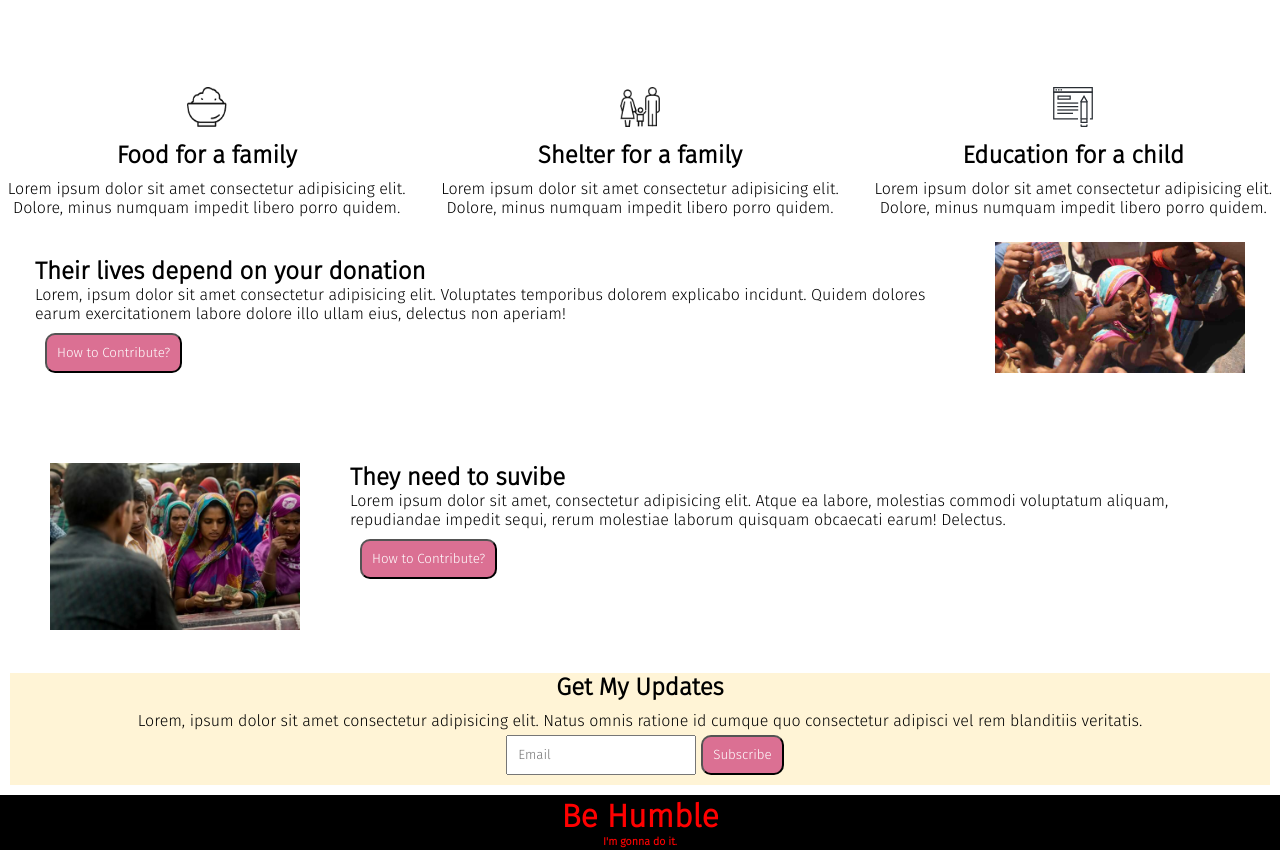
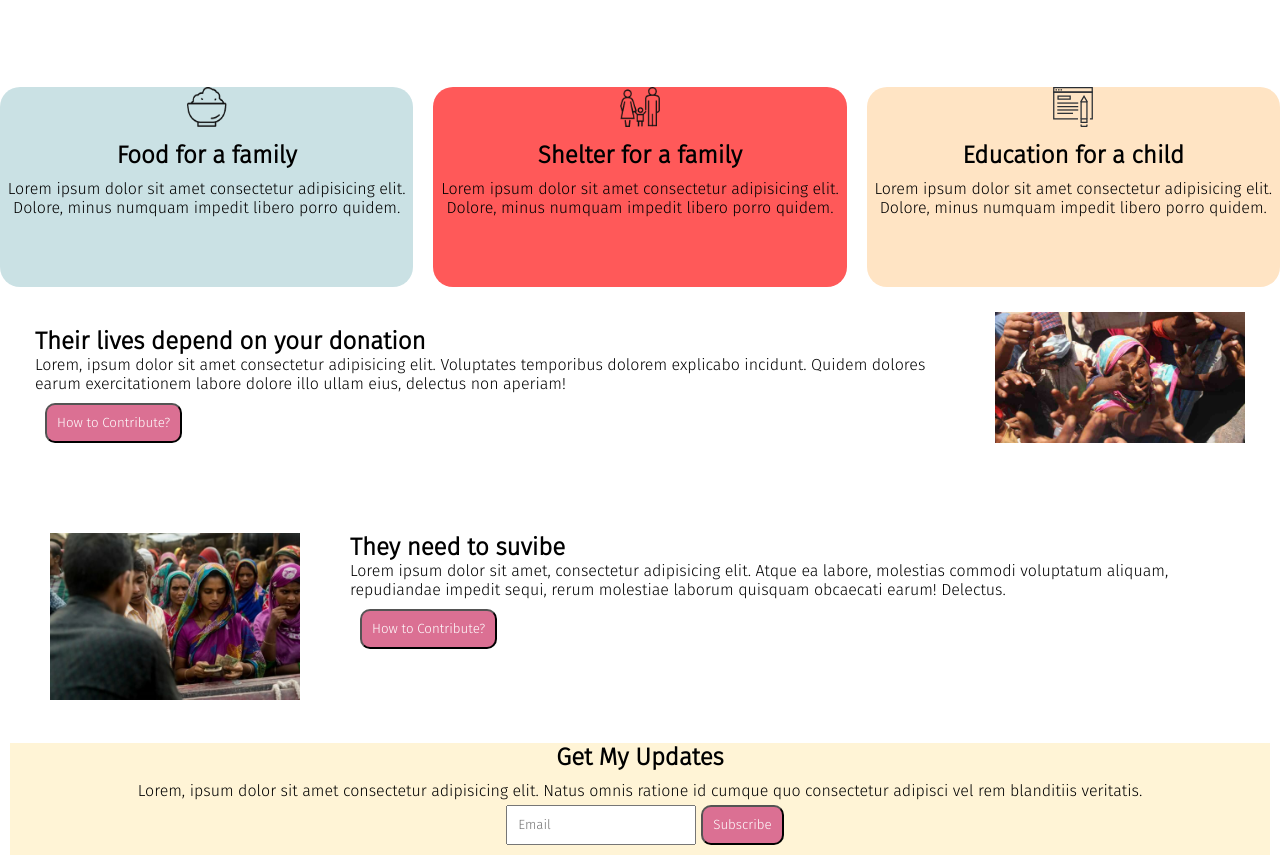
Before and after one commit to daasojib/donate-today, a plain HTML site: page index.html in a window 1280 px wide. Shown: the part 820-1684 px from the top of the page. Drawn offline with Linux system fonts and the light colour scheme.

Commit message:
add color

```diff
--- a/style.css
+++ b/style.css
@@ -92,6 +92,12 @@
           gap: 20px;
 }
 
+.con-card1{
+          background-color: rgba(79, 157, 166, 0.3);
+          height: 200px;
+          border-radius: 20px;
+}
+
 .con-card1 h2{
           margin: 10px;
 
@@ -102,6 +108,13 @@
           height: 40px;
 }
 
+.con-card2{
+          background-color: rgba(79, 157, 166, 0.3);
+          height: 200px;
+          border-radius: 20px;
+          background-color: #FF5959;
+}
+
 .con-card2 h2{
           margin: 10px;
 }
@@ -110,6 +123,12 @@
           width: 40px;
           height: 40px;
 
+}
+
+.con-card3{
+          background-color: bisque;
+          height: 200px;
+          border-radius: 20px;
 }
 
 .con-card3 h2{
```
